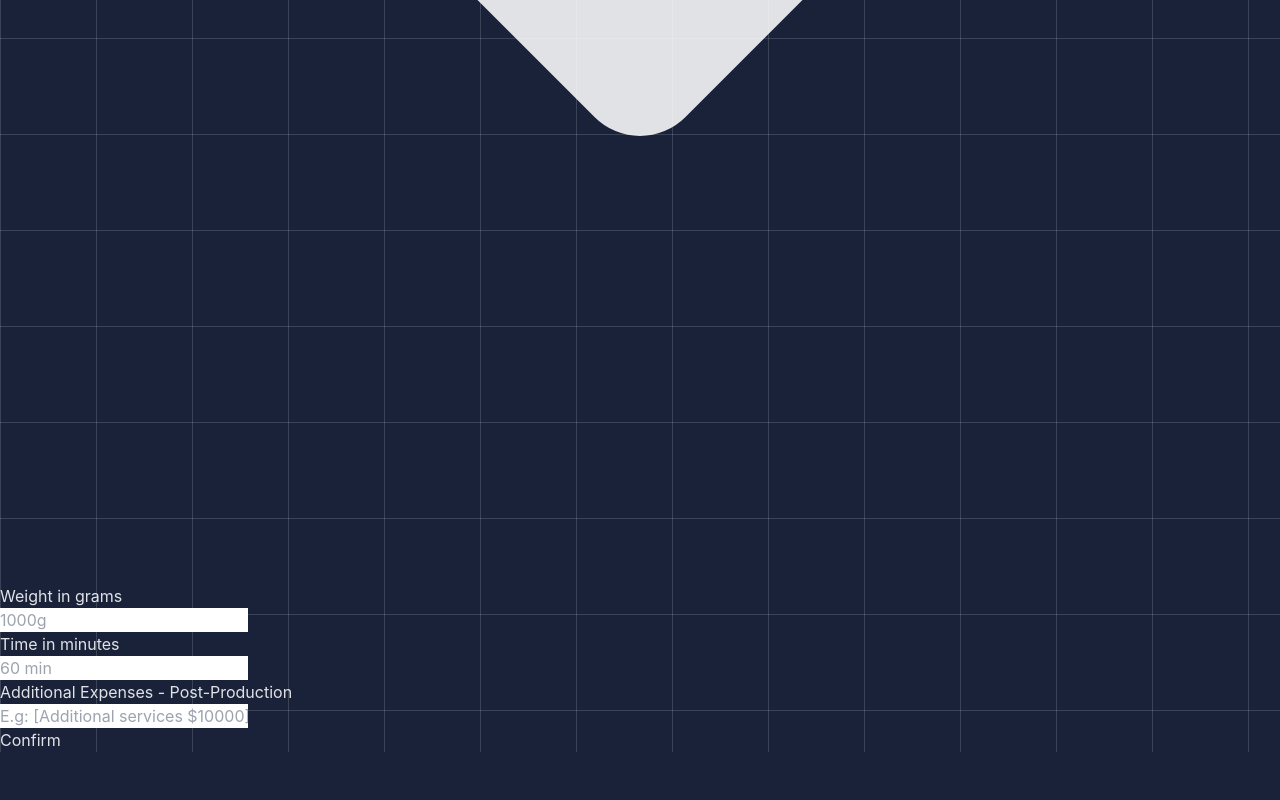
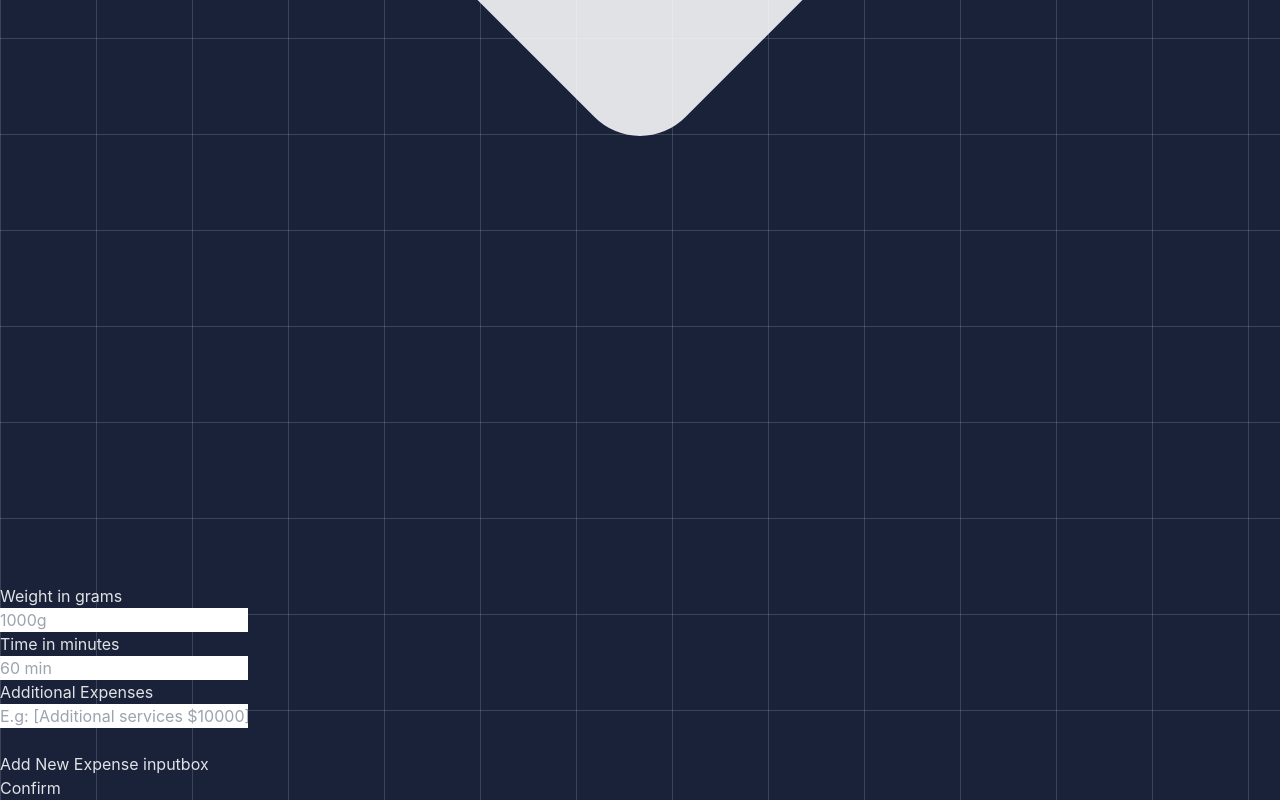
Before and after one commit to PEPAXD/3DCostify, a React (Vite) app: page / in a window 1280 px wide. Shown: the part 2298-3098 px from the top of the page. Before the commit the page ends 3050 px from the top, so only its background shows below. Built offline with nearby package versions, Linux system fonts and the light colour scheme.

Commit message:
addButtons

```diff
--- /dev/null
+++ b/src/components/addButton.jsx
@@ -0,0 +1,28 @@
+import React from "react";
+
+function addButton() {
+  return (
+    <>
+      <button className="flex-1 h-full flex items-center justify-center hover:bg-gray-200">
+        <div className="relative">
+          <svg
+            xmlns="http://www.w3.org/2000/svg"
+            className="h-6 w-6 text-gray-500 hover:text-gray-700"
+            fill="none"
+            viewBox="0 0 24 24"
+            stroke="currentColor"
+          >
+            <path
+              strokeLinecap="round"
+              strokeLinejoin="round"
+              strokeWidth="2"
+              d="M12 6v6m0 0v6m0-6h6m-6 0H6"
+            />
+          </svg>
+        </div>
+      </button>
+    </>
+  );
+}
+
+export default addButton;
--- a/src/view/costCalc.jsx
+++ b/src/view/costCalc.jsx
@@ -3,6 +3,7 @@ import React from "react";
 //import components
 import Dropdowns from "../components/dropdowns";
 import NumberInputBox from "../components/numberInputBox";
+import AddButton from "../components/addButton";
 
 function costCalc() {
   return (
@@ -68,18 +69,30 @@ function costCalc() {
           </form>
         </div>
 
-        <div id="additionalsCosts" className="w-full mb-4">
-          <label htmlFor="postCost" className="block mb-2">
-          <h3>Additional Expenses - Post-Production</h3>
+        <div id="additionalsCosts" className="w-full my-2">
+          <div className="flex w-full justify-between my-2">
+            <h3>Additional Expenses</h3>
 
-          </label>
+            {/* transform this to component */}
+          </div>
+
+          <div className="relative w-full mb-2">
             <input
               type="text"
               name="postCost"
               id="postCost"
               placeholder="E.g: [Additional services $10000]"
-            className="w-full py-2 pl-8 border border-gray-400 focus:outline-none focus:border-gray-100 bg-transparent"
+              className="w-full py-2 pl-8 pr-10 border border-gray-400 focus:outline-none focus:border-gray-100 bg-transparent"
             />
+            <div className="absolute inset-y-0 right-0 flex items-center p-2">
+              <AddButton />
+            </div>
+          </div>
+          <div className="flex flex-col gap-2 items-center p-1">
+            <button className="w-full p-1 text-sm font-semibold text-gray-400 tracking-wider hover:bg-gray-200 hover:text-gray-700">
+              Add New Expense inputbox
+            </button>
+          </div>
         </div>
 
         <div className="w-full my-8 flex justify-end">
```
Lines whose indentation alone changed are shown as unchanged.
